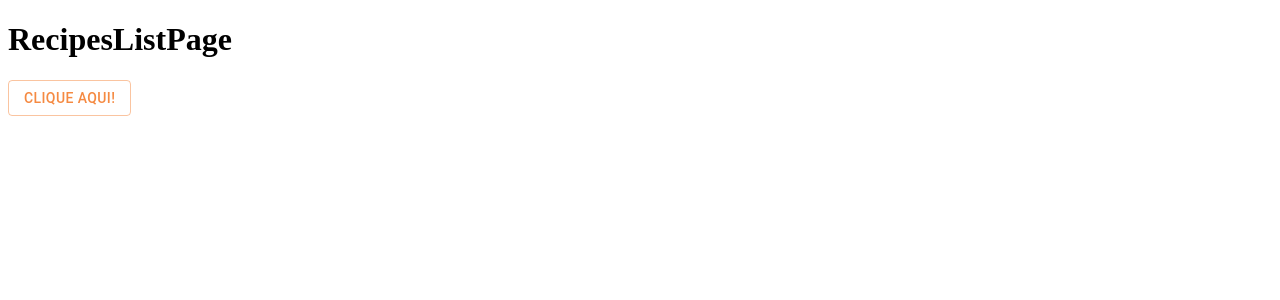
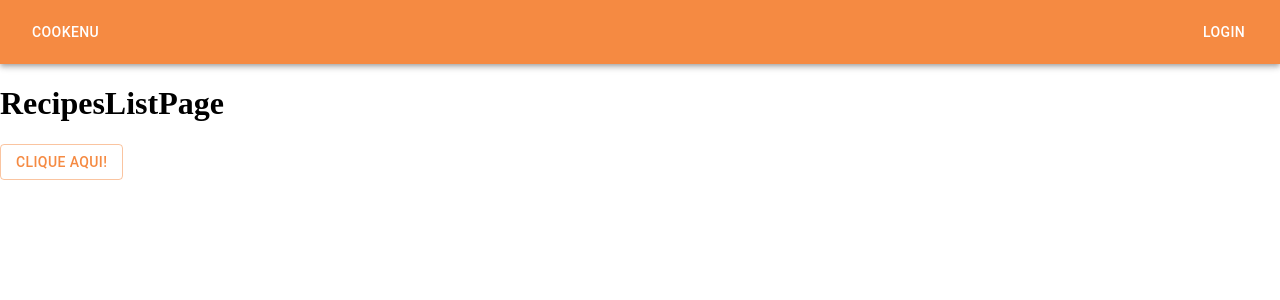
Before and after one commit to future4code/Thamires-Vieira, a React (Create React App) app in the folder modolo3/cookenu/projeto-cookenu/: page / in a window 1280 px wide. Shown: the top 300 px of the page. Built offline with nearby package versions, Linux system fonts and the light colour scheme.

Commit message:
adicionei o header com navegação, uso de hooks e estilização do header

```diff
--- a/modolo3/cookenu/projeto-cookenu/public/index.html
+++ b/modolo3/cookenu/projeto-cookenu/public/index.html
@@ -25,6 +25,16 @@
       Learn how to configure a non-root public URL by running `npm run build`.
     -->
     <title>Cookenu</title>
+    <style>
+      html,
+      body,
+      #root {
+        margin: 0;
+        padding: 0;
+        width: 100%;
+        min-height: 100vh;
+      }
+    </style>
   </head>
   <body>
     <noscript>You need to enable JavaScript to run this app.</noscript>
--- /dev/null
+++ b/modolo3/cookenu/projeto-cookenu/src/components/Header/Header.js
@@ -0,0 +1,20 @@
+import * as React from 'react';
+import AppBar from '@mui/material/AppBar';
+import Button from '@mui/material/Button';
+import { StyledToolbar } from './styled';
+import { goToLogin, goToRecipesList } from '../../routes/coordinator';
+import { useHistory } from 'react-router';
+
+const Header = () => {
+    const history = useHistory()
+  return (
+      <AppBar position="static">
+        <StyledToolbar>
+          <Button onClick={() => goToRecipesList(history)} color="inherit">Cookenu</Button>
+          <Button onClick={() => goToLogin(history)} color="inherit">Login</Button>
+        </StyledToolbar>
+      </AppBar>
+  );
+}
+
+export default Header
--- /dev/null
+++ b/modolo3/cookenu/projeto-cookenu/src/components/Header/styled.js
@@ -0,0 +1,8 @@
+import styled from 'styled-components'
+import Toolbar from '@mui/material/Toolbar'
+
+export const StyledToolbar = styled(Toolbar)`
+    display: flex;
+    flex-direction: row;
+    justify-content: space-between;
+`
--- a/modolo3/cookenu/projeto-cookenu/src/routes/Router.js
+++ b/modolo3/cookenu/projeto-cookenu/src/routes/Router.js
@@ -1,4 +1,5 @@
 import { BrowserRouter, Switch, Route } from 'react-router-dom'
+import Header from '../components/Header/Header';
 import AddRecipesPage from '../pages/AddRecipesPage/AddRecipesPage';
 import ErrorPage from '../pages/ErrorPage/ErrorPage';
 import LoginPage from '../pages/LoginPage/LoginPage';
@@ -9,24 +10,25 @@
     return (
         <div>
             <BrowserRouter>
+                <Header />
                 <Switch>
                     <Route exact path={"/login"}>
                         <LoginPage />
                     </Route>
                     <Route exact path={"/adicionar-receita"}>
-                        <AddRecipesPage/>
+                        <AddRecipesPage />
                     </Route>
                     <Route exact path={"/"}>
-                        <RecipesListPage/>
+                        <RecipesListPage />
                     </Route>
                     <Route exact path={"/detalhe/:id"}>
-                        <RecipeDetailPage/>
+                        <RecipeDetailPage />
                     </Route>
                     <Route exact path={"/cadastro"}>
-                        <SignUpPage/>
+                        <SignUpPage />
                     </Route>
                     <Route>
-                       <ErrorPage />
+                        <ErrorPage />
                     </Route>
                 </Switch>
             </BrowserRouter>
--- a/modolo3/cookenu/projeto-cookenu/src/routes/coordinator.js
+++ b/modolo3/cookenu/projeto-cookenu/src/routes/coordinator.js
@@ -10,10 +10,10 @@
     history.push("/adicionar-receita")
 }
 
-export const goToRecipeDatail = (history) => {
-    history.push(`/detalhe/${id}`)
-}
+// export const goToRecipeDatail = (history) => {
+//     history.push(`/detalhe/${id}`)
+// }
 
-export const goToRecipeList = (history) => {
+export const goToRecipesList = (history) => {
     history.push("/")
 }
```
